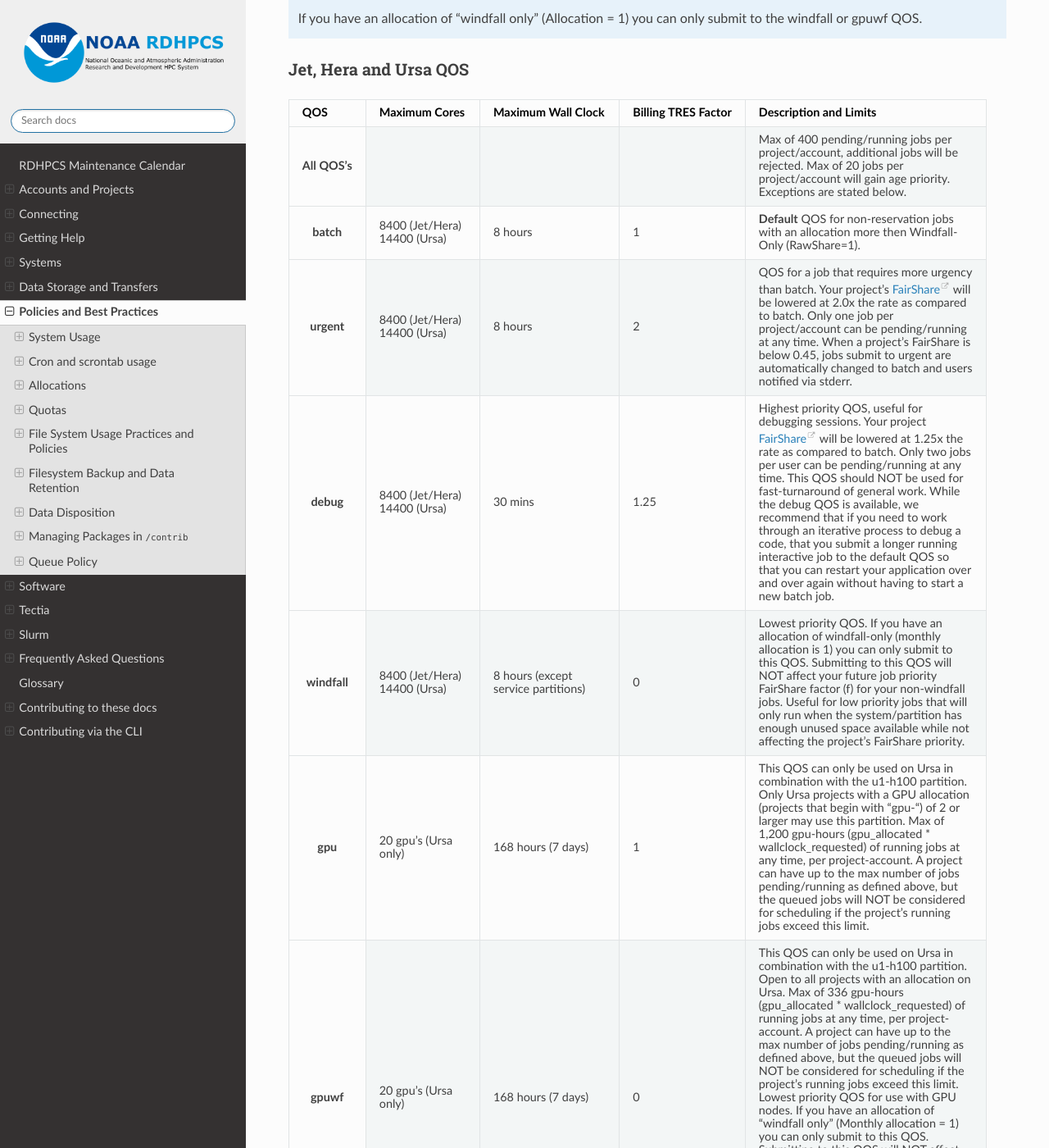
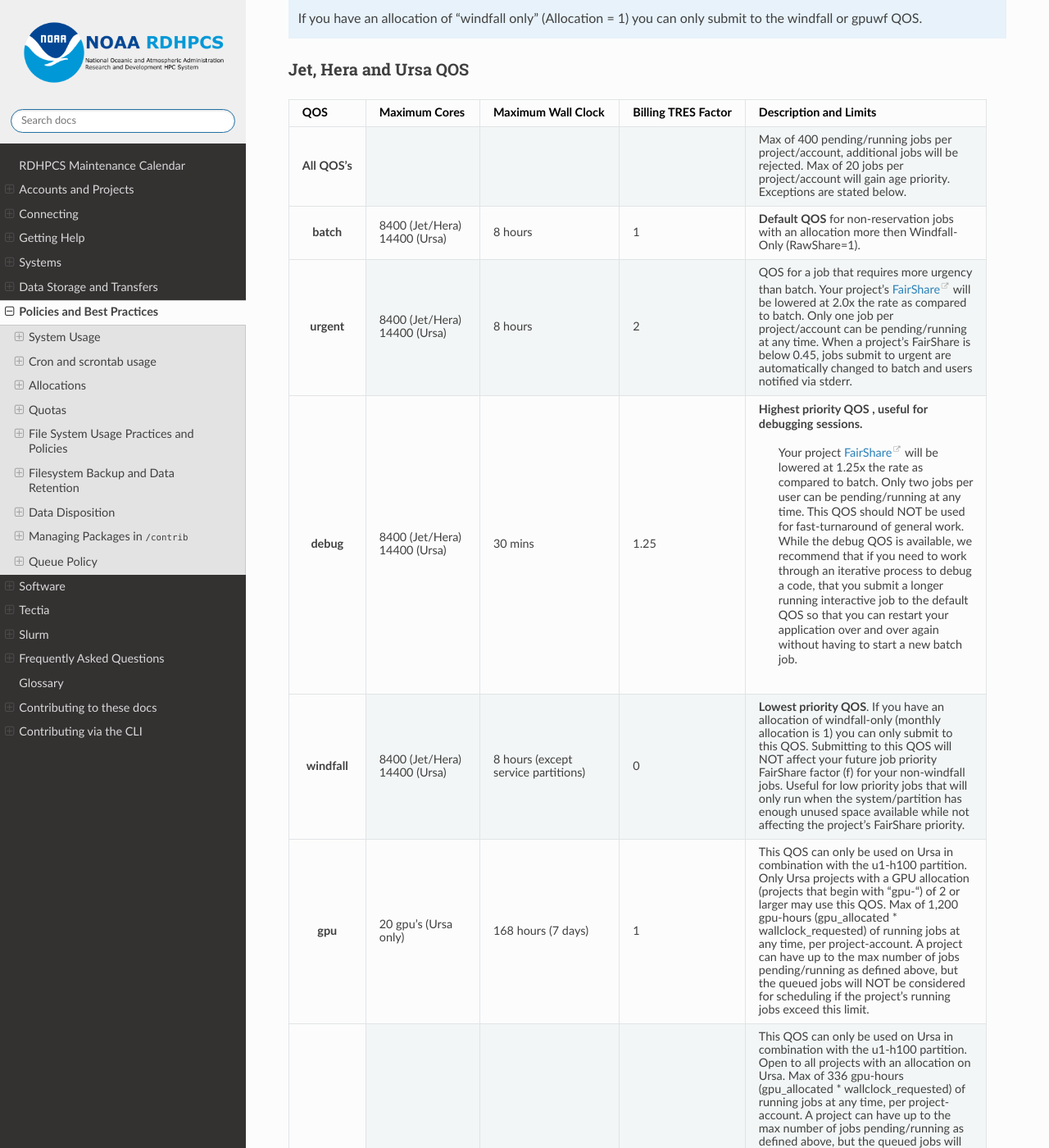
Before and after one commit to NOAA-RDHPCS/noaa-rdhpcs.github.io, a Sphinx documentation site: the page built from source/queue_policy/policies.rst, in a window 1280 px wide and 1400 px high, scrolled down 13073 px. Shown: the whole window at 82% size. Built offline with Sphinx 7.4.7 and the Read the Docs theme 3.1.0, drawn with Linux system fonts in a browser that asks for light colours; pages that are not in the unit, such as notebooks, are missing from menus; some of the changed text lies outside the part shown.

Commit message:
Update Jet/Hera/Ursa table
changed gpu wording from partition to QOS. Updated links under Fairshare to point to Priority and Fairshare documentation

```diff
--- a/source/queue_policy/policies.rst
+++ b/source/queue_policy/policies.rst
@@ -797,34 +797,35 @@ Jet, Hera and Ursa QOS
        14400 (Ursa)
      - 8 hours
      - 1
-     - **Default** QOS for non-reservation jobs with an allocation more then Windfall-Only (RawShare=1).
+     - **Default QOS** for non-reservation jobs with an allocation more then Windfall-Only (RawShare=1).
    * - urgent
      - 8400 (Jet/Hera)
        14400 (Ursa)
      - 8 hours
      - 2
-     - QOS for a job that requires more urgency than batch. Your project’s `FairShare <https://slurm.schedmd.com/fair_tree.html>`_ will be lowered at 2.0x the rate as compared to batch. Only one job per project/account can be pending/running at any time. When a
+     - QOS for a job that requires more urgency than batch. Your project’s `FairShare <https://docs.rdhpcs.noaa.gov/slurm/overview.html#priority-and-fairshare>`_ will be lowered at 2.0x the rate as compared to batch. Only one job per project/account can be pending/running at any time. When a
        project’s FairShare is below 0.45, jobs submit to urgent are automatically changed to batch and users notified via stderr.
    * - debug
      - 8400 (Jet/Hera)
        14400 (Ursa)
      - 30 mins
      - 1.25
-     - Highest priority QOS, useful for debugging sessions. Your project `FairShare <https://slurm.schedmd.com/fair_tree.html>`_ will be lowered at 1.25x the rate as compared to batch. Only two jobs per user can be pending/running at any time. This QOS should NOT be
-       used for fast-turnaround of general work. While the debug QOS is available, we recommend that if you need to work through an iterative process to debug a code, that you submit a longer running interactive job to
-       the default QOS so that you can restart your application over and over again without having to start a new batch job.
+     - **Highest priority QOS** , useful for debugging sessions.
+        Your project `FairShare <https://docs.rdhpcs.noaa.gov/slurm/overview.html#priority-and-fairshare>`_ will be lowered at 1.25x the rate as compared to batch.
+        Only two jobs per user can be pending/running at any time. This QOS should NOT be used for fast-turnaround of general work. While the debug QOS is available, we recommend that if you need to work through an
+        iterative process to debug a code, that you submit a longer running interactive job to the default QOS so that you can restart your application over and over again without having to start a new batch job.
    * - windfall
      - 8400 (Jet/Hera)
        14400 (Ursa)
      - 8 hours (except service partitions)
      - 0
-     - Lowest priority QOS. If you have an allocation of windfall-only (monthly allocation is 1) you can only submit to this QOS. Submitting to this QOS will NOT affect your future job priority FairShare factor (f) for
+     - **Lowest priority QOS**. If you have an allocation of windfall-only (monthly allocation is 1) you can only submit to this QOS. Submitting to this QOS will NOT affect your future job priority FairShare factor (f) for
        your non-windfall jobs. Useful for low priority jobs that will only run when the system/partition has enough unused space available while not affecting the project’s FairShare priority.
    * - gpu
      - 20 gpu's (Ursa only)
      - 168 hours (7 days)
      - 1
-     - This QOS can only be used on Ursa in combination with the u1-h100 partition. Only Ursa projects with a GPU allocation (projects that begin with “gpu-“) of 2 or larger may use this partition.
+     - This QOS can only be used on Ursa in combination with the u1-h100 partition. Only Ursa projects with a GPU allocation (projects that begin with “gpu-“) of 2 or larger may use this QOS.
        Max of 1,200 gpu-hours (gpu_allocated * wallclock_requested) of running jobs at any time, per project-account. A project can have up to the max number of jobs pending/running as defined above, but the queued jobs
        will NOT be considered for scheduling if the project’s running jobs exceed this limit.
    * - gpuwf
@@ -835,8 +836,8 @@ Jet, Hera and Ursa QOS
        Max of 336 gpu-hours (gpu_allocated * wallclock_requested) of running jobs at any time, per project-account. A project can have up to the max number of jobs pending/running as defined above, but the queued jobs
        will NOT be considered for scheduling if the project’s running jobs exceed this limit.
        Lowest priority QOS for use with GPU nodes. If you have an allocation of “windfall only” (Monthly allocation = 1) you can only submit to this QOS. Submitting to this QOS will NOT affect your future job priority
-       FairShare Factor (f). EffectvUsage = 0. See How FairShare Works. This QOS is useful for low priority jobs that will only run when the system (partition(s)) has enough unused space available, while not lowering the
-       project’s FairShare priority.
+       FairShare Factor (f). EffectvUsage = 0. See how `FairShare <https://docs.rdhpcs.noaa.gov/slurm/overview.html#priority-and-fairshare>`_ works. This QOS is useful for low priority jobs that will only run when the
+       system (partition(s)) has enough unused space available, while not lowering the project’s FairShare priority.
 
 
 
```
